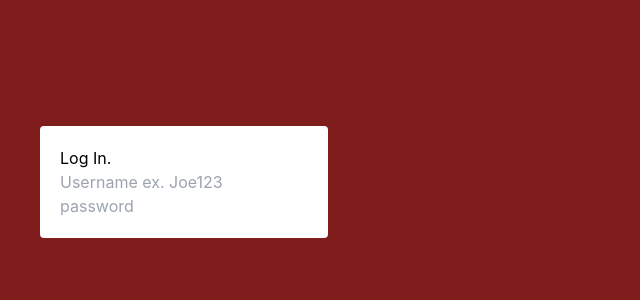
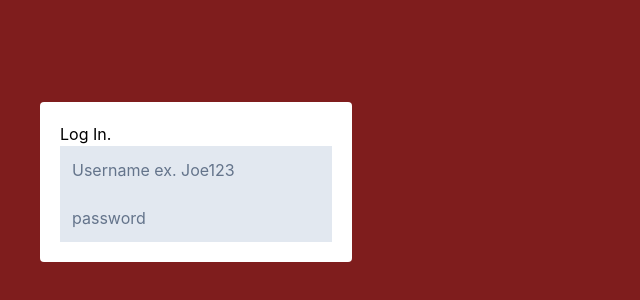
Before and after one commit to StretchedCode/LoginPage, a React (Vite) app in the folder Client/: page / in a window 1280 px wide. Shown: the part 218-518 px from the top of the page, without its empty margins (0-640 px from the left). Built offline with nearby package versions, Linux system fonts and the light colour scheme.

Commit message:
Added styling to inputgroup elements

```diff
--- a/Client/src/components/inputgroup.tsx
+++ b/Client/src/components/inputgroup.tsx
@@ -18,6 +18,7 @@ const InputGroup: FC<inputGroupProps> = (props) => {
         role={props.inputRole}
         required
         placeholder={props.inputPlaceholder}
+        className="min-w-full min-h-[10%] bg-slate-200 focus:outline-none p-3 placeholder:text-slate-500"
       ></input>
     </div>
   )
```
